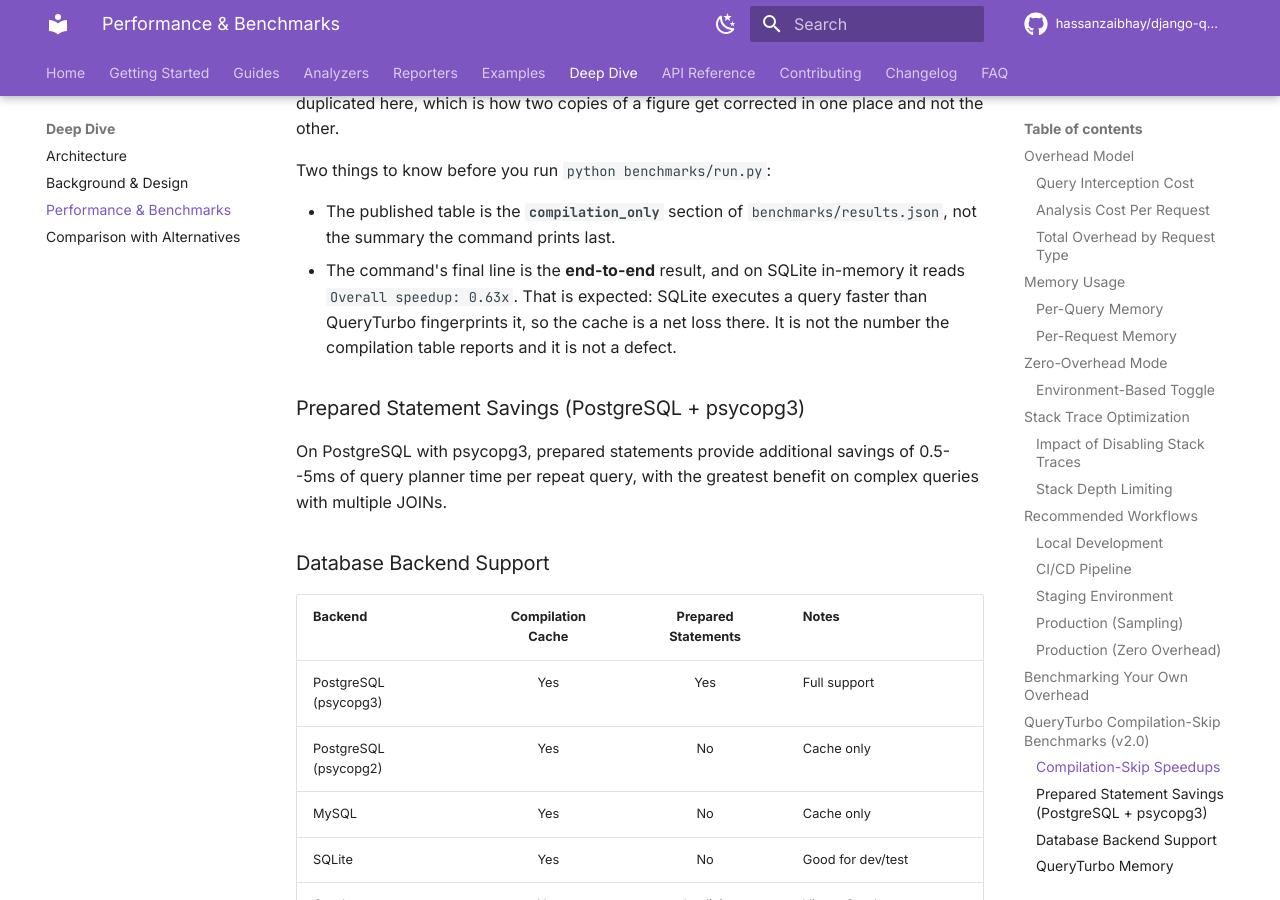
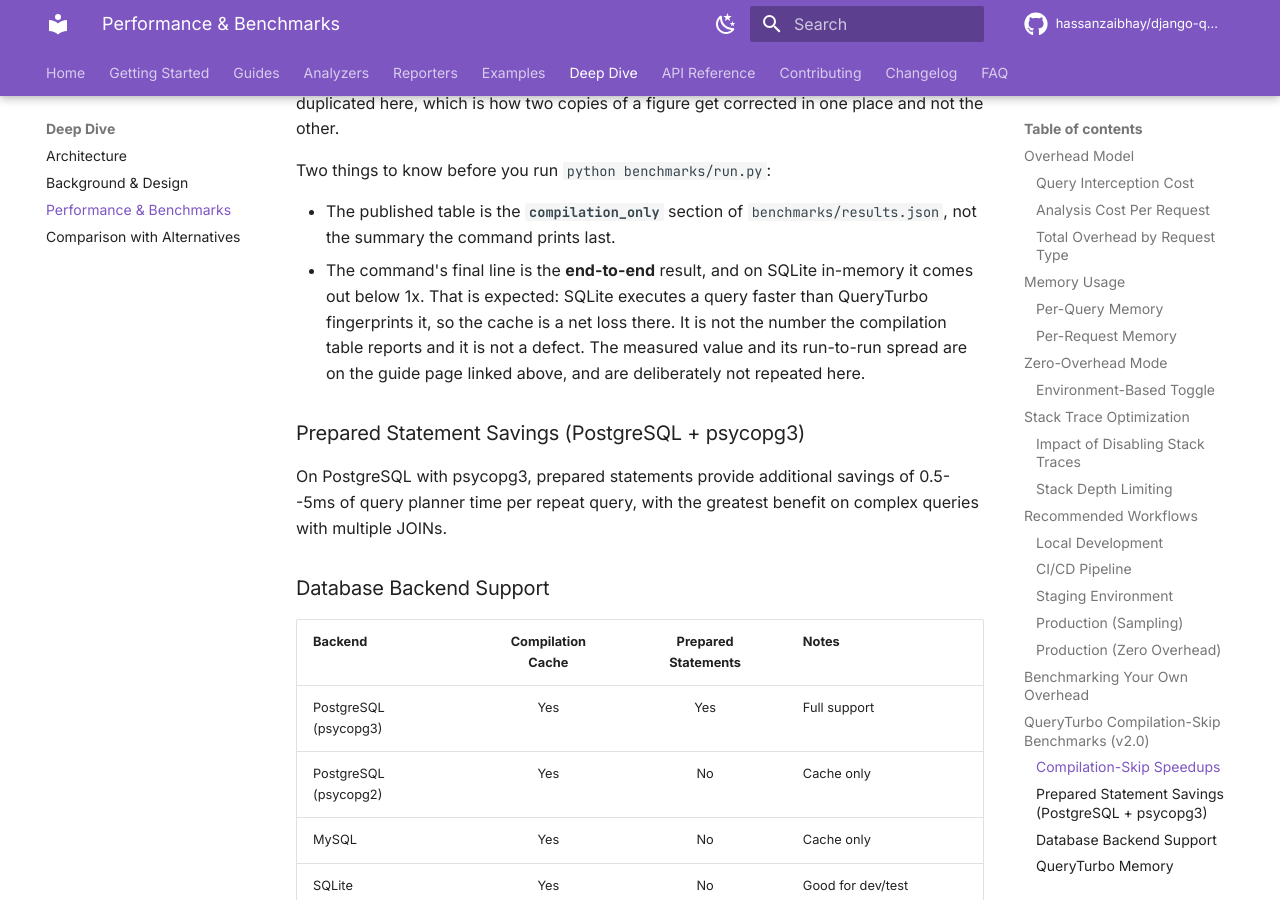
Before and after one commit to hassanzaibhay/django-query-doctor, an MkDocs documentation site: the page built from docs/deep-dive/performance.md, in a window 1280 px wide and 900 px high, scrolled down 8185 px. Built offline with MkDocs 1.6.1 and Material for MkDocs 9.7.7, drawn with Linux system fonts in a browser that asks for light colours; comment, search, counter and statistics services are not loaded.

Commit message:
docs: publish the end-to-end benchmark figure with its run-to-run spread
Entry 63 was about a published figure that did not reproduce. The replacement
table was measured properly, but the end-to-end headline beside it was still
written as a single value, which is the same shape of claim.

Two independent runs of `python benchmarks/run.py` on the same machine, same
interpreter, nothing else changed:

  run 1   Total baseline:  9,872.8ms   Total turbo: 15,707.6ms   0.63x
  run 2   Total baseline: 12,338.1ms   Total turbo: 18,563.2ms   0.66x

The per-scenario end-to-end speedups moved comparably (simple_filter 0.62 ->
0.64, annotate 0.73 -> 0.61, complex 0.74 -> 0.75). The direction of the
result is stable and is the only thing the docs claim; the exact value is not.

The compilation_only table is unchanged and still cites run 1, which is the
run `benchmarks/results.json` holds.

Three sites carried the bare `0.63x`, so all three are handled rather than the
one the figure is most visible on:

  * `docs/guides/queryturbo.md` is canonical and now gives both runs and says
    to expect a nearby value, not that one.
  * `docs/deep-dive/performance.md` no longer restates the number at all. It
    already links to the guide for the table; restating the headline beside
    that link is how the two copies of a figure diverge, which is the defect
    the table split was meant to end.
  * The `[Unreleased]` CHANGELOG entry says "below 1x" and names the reason
    the value is not pinned. No shipped version section is touched.

Verified at this commit, all seven gates, full output:
  ruff check / ruff format --check   clean
  mypy src/ scripts/ benchmarks/     no issues in 77 source files
  pytest --cov=src/query_doctor      989 passed, 91.28%
  mkdocs build --strict              clean
  scripts.docs_truth_sweep           clean
  scripts.dash_gate                  clean

```diff
--- a/docs/deep-dive/performance.md
+++ b/docs/deep-dive/performance.md
@@ -311,10 +311,11 @@ Two things to know before you run `python benchmarks/run.py`:
 - The published table is the **`compilation_only`** section of
   `benchmarks/results.json`, not the summary the command prints last.
 - The command's final line is the **end-to-end** result, and on SQLite
-  in-memory it reads `Overall speedup: 0.63x`. That is expected: SQLite
-  executes a query faster than QueryTurbo fingerprints it, so the cache is a
-  net loss there. It is not the number the compilation table reports and it is
-  not a defect.
+  in-memory it comes out below 1x. That is expected: SQLite executes a query
+  faster than QueryTurbo fingerprints it, so the cache is a net loss there. It
+  is not the number the compilation table reports and it is not a defect. The
+  measured value and its run-to-run spread are on the guide page linked above,
+  and are deliberately not repeated here.
 
 ### Prepared Statement Savings (PostgreSQL + psycopg3)
 
```
Also changed, not shown: CHANGELOG.md (+6 -3 lines), docs/guides/queryturbo.md (+5 -1 lines).
